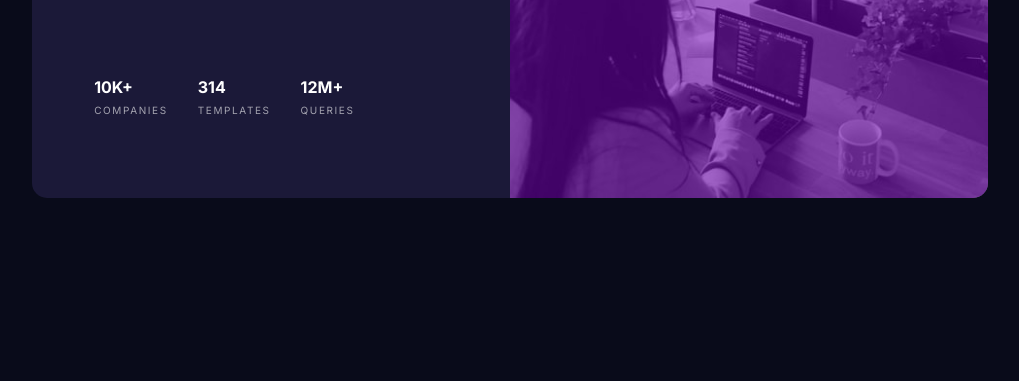
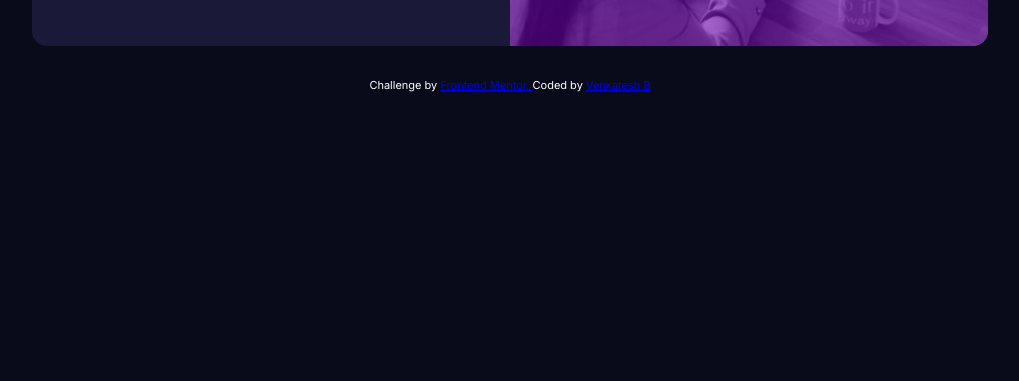
Before and after one commit to venky-B/stats-preview-card-component-main, a plain HTML site: page index.html in a window 1280 px wide. Shown: the part 419-800 px from the top of the page, without its empty margins (130-1149 px from the left). Drawn offline with Linux system fonts and the light colour scheme.

Commit message:
chanages in attributes

```diff
--- a/index.html
+++ b/index.html
@@ -23,7 +23,7 @@
     <title>Frontend Mentor | Stats preview card component</title>
 
 
-    </style>
+
   </head>
   <body>
     <div class="container">
@@ -52,14 +52,13 @@
     <div class ="img-comp">
     <img   src="./images/image-header-desktop.jpg"/>
   </div>
-  </div>
 </div>
 
-    <!-- <div class="attribution">
-      Challenge by
-      <a href="https://www.frontendmentor.io?ref=challenge" target="_blank"
-        >Frontend Mentor</a
-      >. Coded by <a href="#">Your Name Here</a>.
-    </div> -->
+<div class="attribution">
+  Challenge by
+  <a href="https://www.frontendmentor.io?ref=challenge" target="_blank"> Frontend Mentor. </a> Coded by <a href="#">Venkatesh B</a>
+</div>
+  </div>
+
   </body>
 </html>
--- a/style.css
+++ b/style.css
@@ -1,24 +1,7 @@
-<!--
-  Feel
-  free
-  to
-  remove
-  these
-  styles
-  or
-  customise
-  in
-  your
-  own
-  stylesheet
-  👍
-  --
-  > .attribution {
+.attribution {
   font-size: 11px;
   text-align: center;
-}
-.attribution a {
-  color: hsl(228, 45%, 44%);
+  color: hsl(0, 0%, 100%);
 }
 
 * {
@@ -31,14 +14,18 @@ body {
   font-family: "Inter", "Lexend Deca", sans-serif;
   background-color: hsl(233, 47%, 7%);
   min-height: 100vh;
-  display: flex;
+  /* display: flex;
   justify-content: center;
-  align-items: center;
+  align-items: center; */
 }
 
 .container {
   max-width: 1020px;
   margin: 0 auto;
+  display: flex;
+  flex-direction: column;
+  justify-content: center;
+  align-items: center;
 }
 
 .wrapping {
@@ -125,10 +112,6 @@ span {
     order: -1;
   }
 
-  body {
-    background-color: yellow;
-  }
-
   .num-details {
     flex-direction: column;
     padding-top: 0;
```
